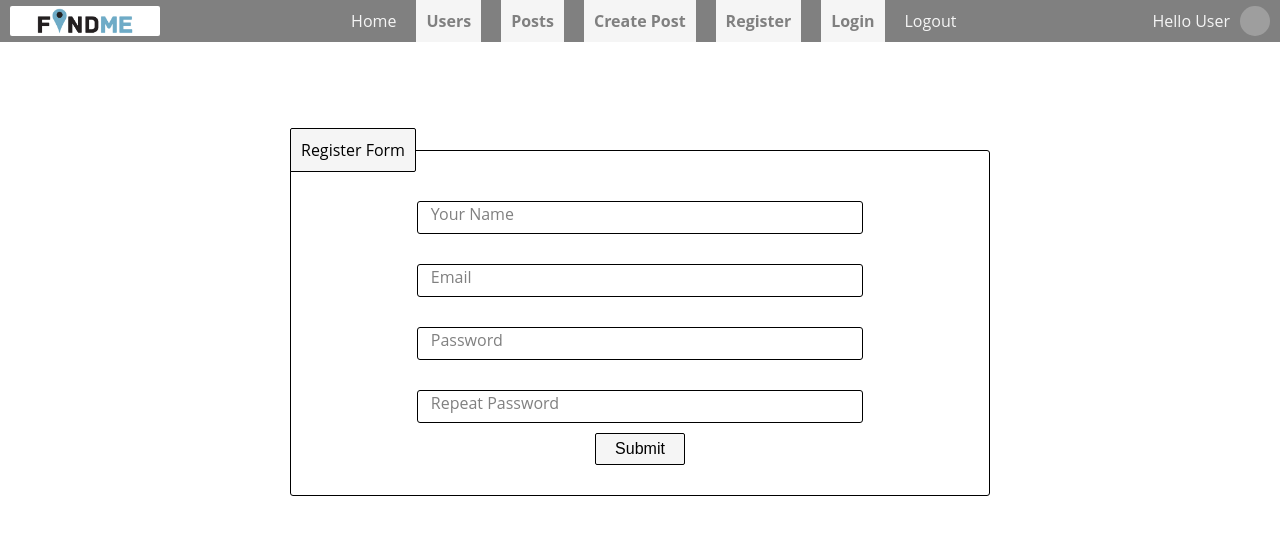
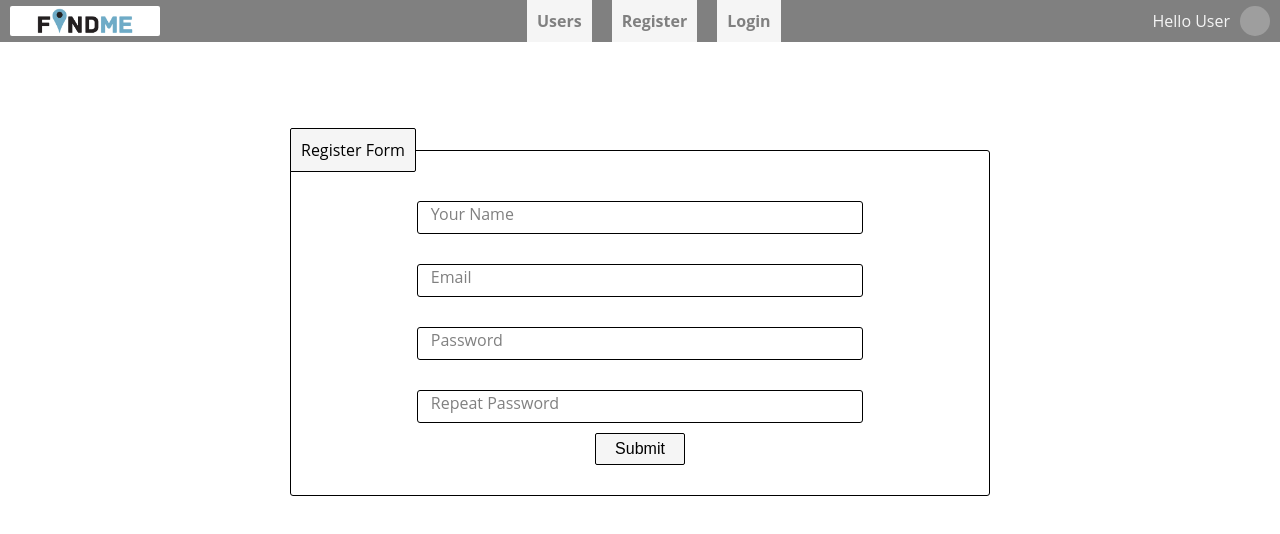
Before and after one commit to emotive44/Social-Network, a React (Create React App) app in the folder frontend/: page /register in a window 1280 px wide. Shown: the top 534 px of the page. Built offline with nearby package versions, Linux system fonts and the light colour scheme; grey boxes are pictures that could not be loaded.

Commit message:
improve navbar for authenticated users

```diff
--- a/frontend/src/components/common/Navbar.jsx
+++ b/frontend/src/components/common/Navbar.jsx
@@ -2,8 +2,10 @@ import React, { useState } from 'react';
 import { Link, NavLink } from 'react-router-dom';
 import './NavBar.scss';
 
+import { connect } from 'react-redux';
 
-const NavBar = () => {
+
+const NavBar = ({ isAuth }) => {
   const [toggle, setToggle] = useState(false);
 
   const toggleBar = () => {
@@ -16,13 +18,14 @@ const NavBar = () => {
       <ul className={toggle ? 'show' : null}>
         {!toggle && <i className='fas fa-bars' onClick={toggleBar} />}
         {toggle && <i className='fas fa-times' onClick={toggleBar} />}
-        <li><NavLink exact to='/' activeClassName='active'>Home</NavLink></li>
+
+        {isAuth && <li><NavLink exact to='/' activeClassName='active'>Home</NavLink></li>}
         <li><NavLink to=''>Users</NavLink></li>
-        <li><NavLink to=''>Posts</NavLink></li>
-        <li><NavLink to=''>Create Post</NavLink></li>
-        <li><NavLink to='/register'>Register</NavLink></li>
-        <li><NavLink to=''>Login</NavLink></li>
-        <li><Link to=''>Logout</Link></li>
+        {isAuth && <li><NavLink to=''>Posts</NavLink></li>}
+        {isAuth && <li><NavLink to=''>Create Post</NavLink></li>}
+        {!isAuth && <li><NavLink to='/register'>Register</NavLink></li>}
+        {!isAuth && <li><NavLink to=''>Login</NavLink></li>}
+        {isAuth && <li><Link to=''>Logout</Link></li>}
       </ul>
 
       <p className='user'>
@@ -33,4 +36,8 @@ const NavBar = () => {
   );
 }
 
-export default NavBar;
+const mapStateToProps = state => ({
+  isAuth: state.auth.userId
+});
+
+export default connect(mapStateToProps, null)(NavBar);
```
